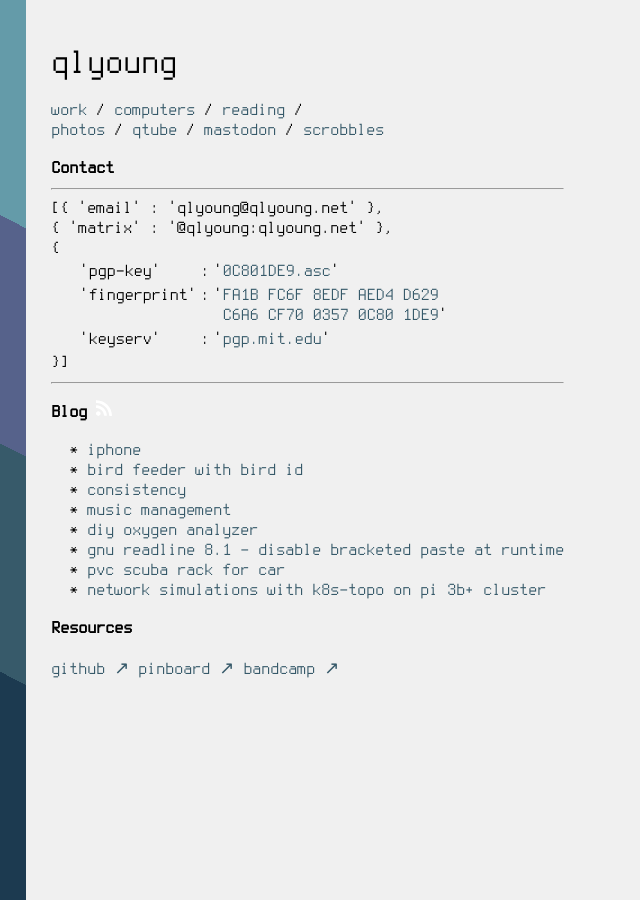
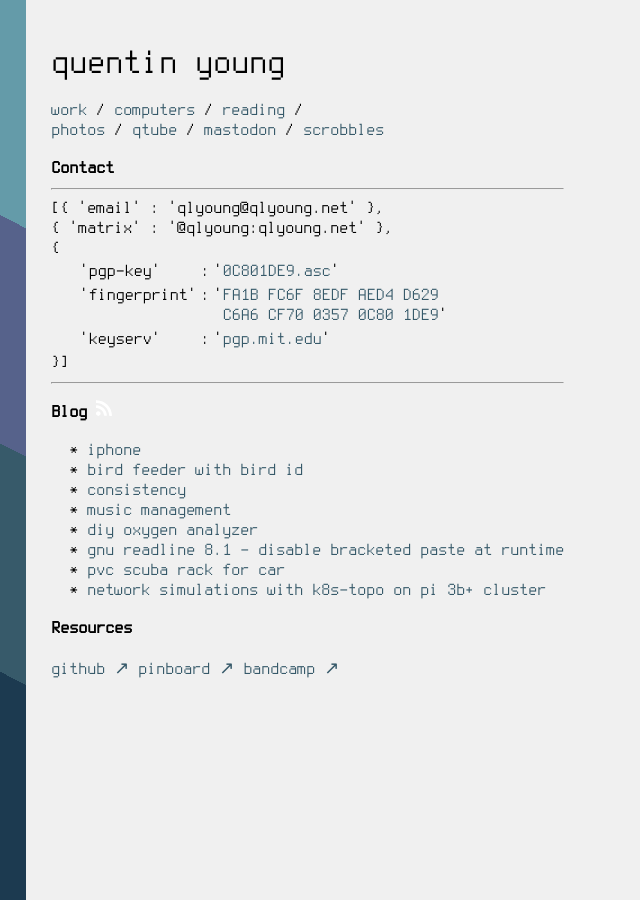
Before and after one commit to qlyoung/qlyoung.github.io, a Jekyll site: the page built from index.html, in a window 1280 px wide. Shown: the whole page, without its empty margins (0-640 px from the left). Built offline with Jekyll 4.4.1, drawn with Linux system fonts in a browser that asks for light colours.

Commit message:
i forgot my name is nowhere on the site

```diff
--- a/index.html
+++ b/index.html
@@ -1,6 +1,6 @@
 ---
 layout: page
-title: qlyoung
+title: quentin young
 ---
 <div id="maingrid">
 <div id="content">
```
